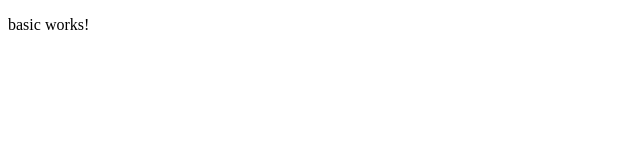
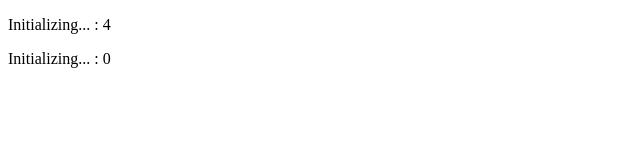
Before and after one commit to paulordie/angular7and8_observables, an Angular app: page / in a window 1280 px wide. Shown: the top 160 px of the page, without its empty margins (0-640 px from the left). Built offline with nearby package versions, Linux system fonts and the light colour scheme.

Commit message:
observable not finish when counter is 10 already

```diff
--- a/src/app/basic/basic.component.html
+++ b/src/app/basic/basic.component.html
@@ -1 +1,6 @@
-<p>basic works!</p>
+<p>
+    {{s1}} : {{n1}}
+</p>
+<p>
+    {{s2}} : {{n2}}
+</p>
--- a/src/app/basic/basic.component.ts
+++ b/src/app/basic/basic.component.ts
@@ -1,5 +1,5 @@
 import { Component, OnInit } from '@angular/core';
-import { Observable, Observer, interval } from 'rxjs';
+import { Observable, Observer, interval, observable, Subscription } from 'rxjs';
 import { nextTick } from 'q';
 
 @Component({
@@ -9,9 +9,17 @@ import { nextTick } from 'q';
 })
 export class BasicComponent implements OnInit {
 
+  subscription1: Subscription;
+  n1: number = 0;
+  n2: number = 0;
+  s1: string = "";
+  s2: string = "";
   constructor() { }
 
   ngOnInit() {
+    this.s1 = 'Initializing...';
+    this.s2 = 'Initializing...';
+
     const myFirstObservable = new Observable(
       (observer: Observer<number>) => {
         observer.next(1); // quem estiver observando esse objeto verá essas infors next(1)...
@@ -28,11 +36,29 @@ export class BasicComponent implements OnInit {
       (error) => console.error(error),
       () => console.log('completed'));
 
-    const timerCount = interval(500);
-    timerCount.subscribe(
-        (n) => console.log(n)
-      );
-    console.log("after interval");
+    // const timerCount = interval(500);
+    // timerCount.subscribe(
+    //     (n) => console.log(n)
+    //   );
+    // console.log("after interval");
+
+    const myIntervalObservable = new Observable(
+      (observer: Observer<any>) => {
+        let i: number = 0;
+        setInterval(()=>{
+          i++;
+          console.log('from Observable: ', i);
+          if (i == 10)
+            observer.complete();
+          else if (i%2 == 0)
+            observer.next(i);
+        }, 1000);
+      }
+    );
+    this.subscription1 = myIntervalObservable.subscribe(
+      (_n) => {this.n1 = _n},
+      (error) => {this.s1 = 'Error: ' + error},
+      () => {this.s1 = 'Completed'}
+    );
   }
-
 }
```
